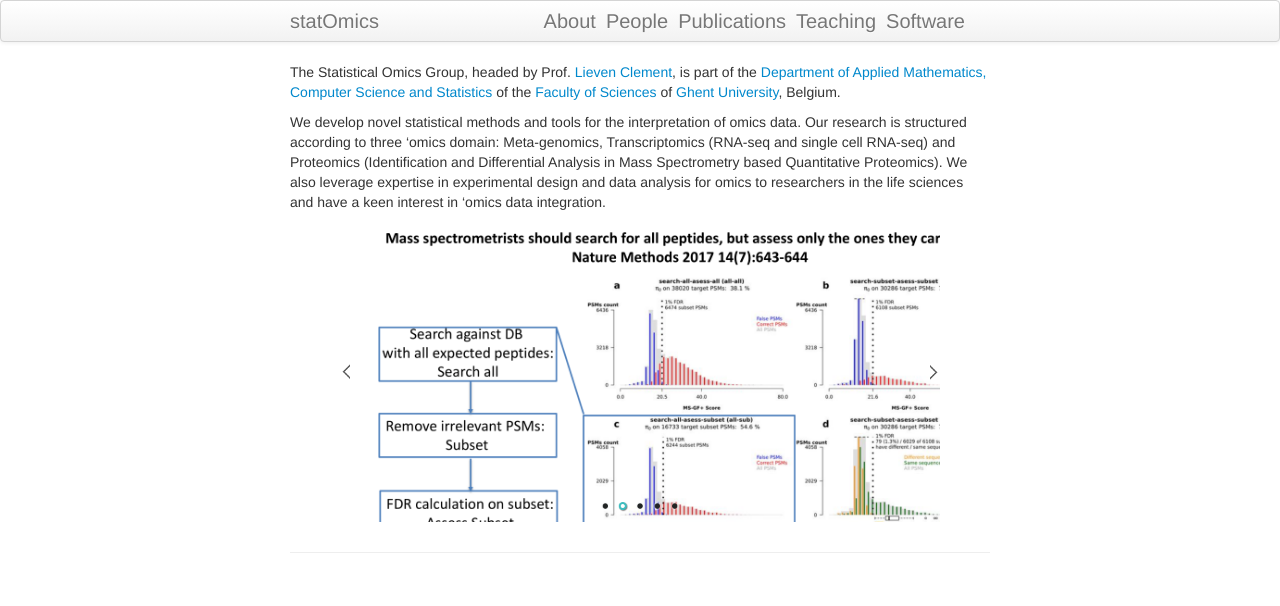
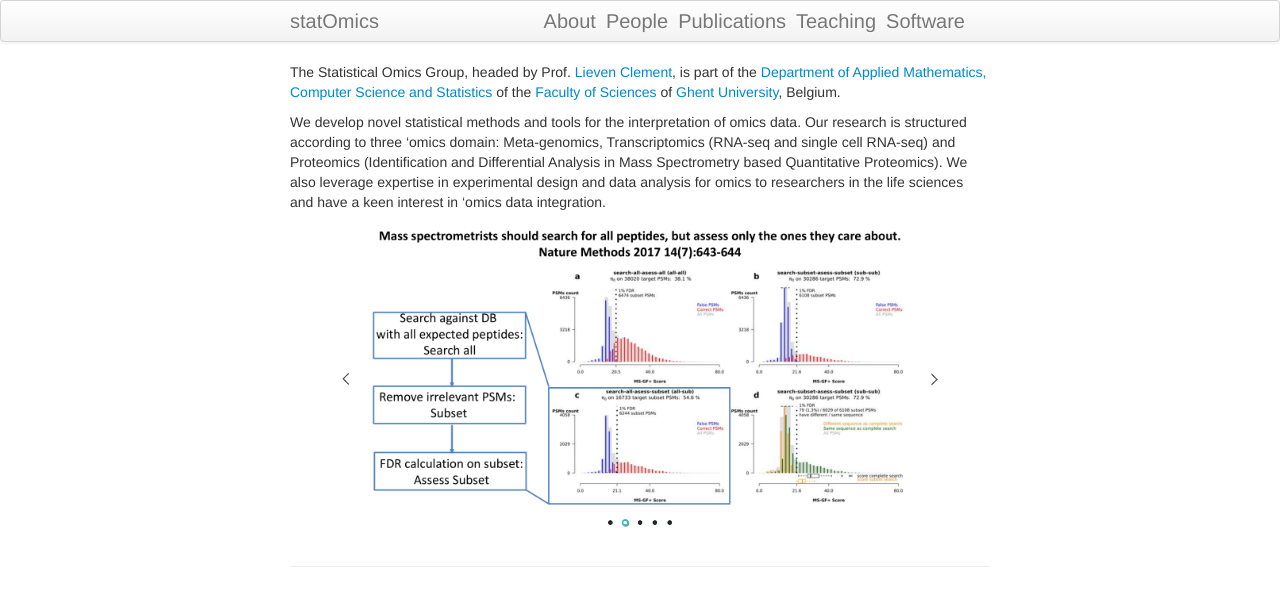
Before and after one commit to statOmics/statOmics.github.io, a Jekyll site: the page built from index.md, in a window 1280 px wide. Shown: the top 606 px of the page. Built offline with Jekyll 4.4.1, drawn with Linux system fonts in a browser that asks for light colours.

Commit message:
alter slideshowsize for arrows

```diff
--- a/index.md
+++ b/index.md
@@ -113,7 +113,7 @@
 </style>
 
 
-<div id="jssor_1" style="position: relative; margin: 0 auto; top: 0px; left: 0px; width: 900px; height: 450px; overflow: hidden; visibility: hidden;">
+<div id="jssor_1" style="position: relative; margin: 0 auto; top: 0px; left: 0px; width: 1050px; height: 550px; overflow: hidden; visibility: hidden;">
 
   <!-- Loading Screen -->
   <div data-u="loading" style="position: absolute; top: 0px; left: 0px;">
```
